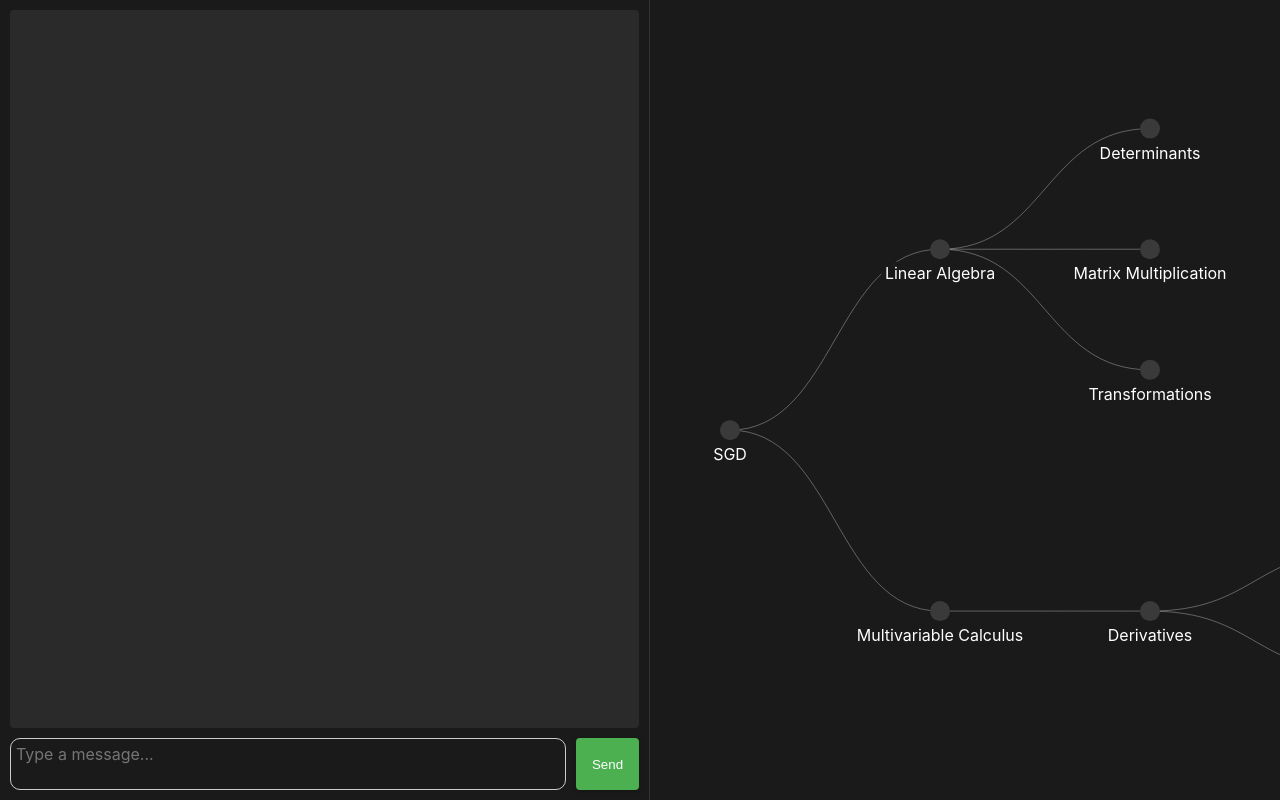
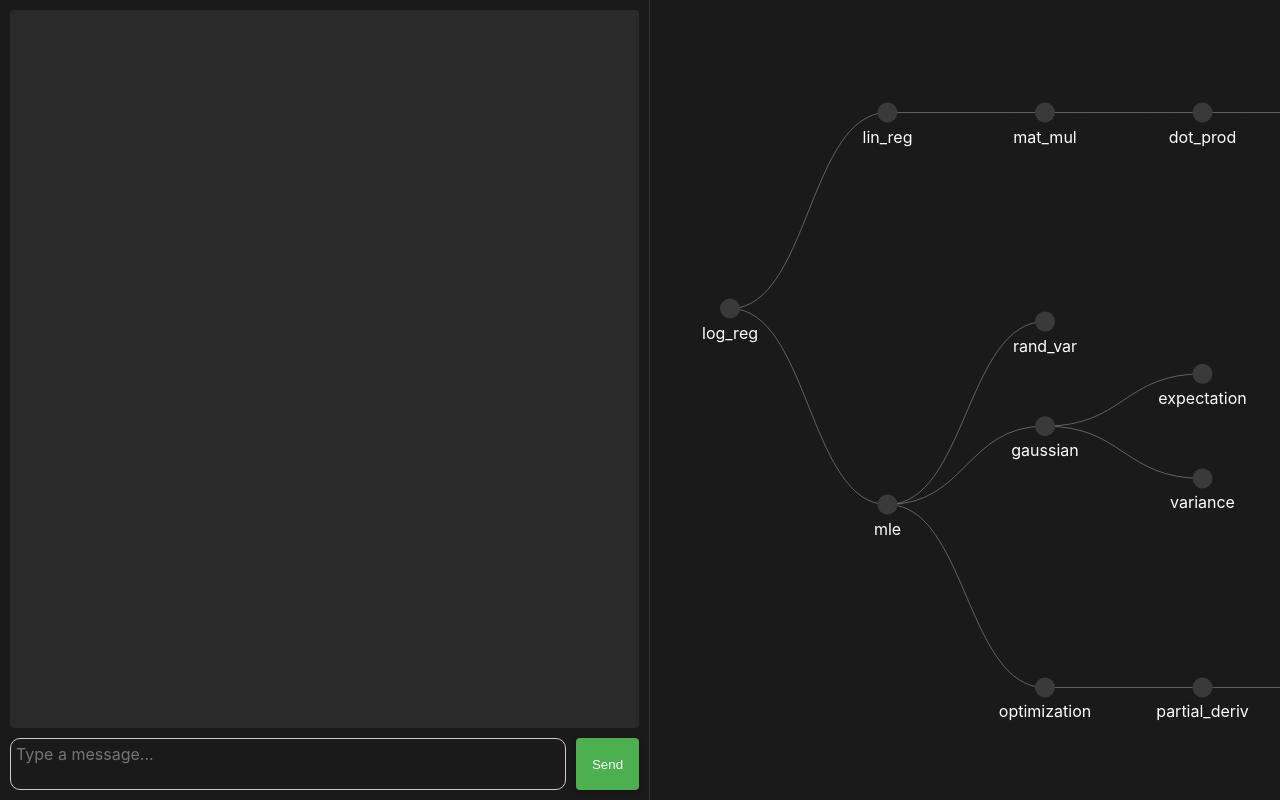
Before and after one commit to Ereasai/LIGN167FINAL, a React (Create React App) app: page / in a window 1280 px wide. Built offline with nearby package versions, Linux system fonts and the light colour scheme.

Commit message:
can parse tree.

```diff
--- a/src/App.js
+++ b/src/App.js
@@ -109,12 +109,13 @@ function generateGraphForTopics(topics) {
   return topics.map(topic => buildTopicGraph(topic));
 }
 
-// console.log(buildTopicGraph('log_reg'));
+console.log(buildTopicGraph('log_reg'));
+console.log(testTopics)
 
 function App() {
   const [inputText, setInputText] = useState('');
   const [displayMessages, setDisplayMessages] = useState([]);
-  const [topics, setTopics] = useState(testTopics);
+  const [topics, setTopics] = useState([buildTopicGraph('log_reg')]) // useState(testTopics);
 
   const CLIENT_FUNCTIONS = {
     updateGraph: (topic) => {
```
